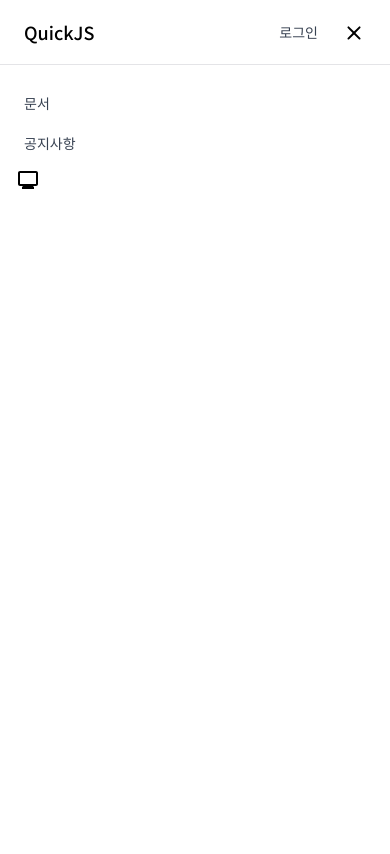
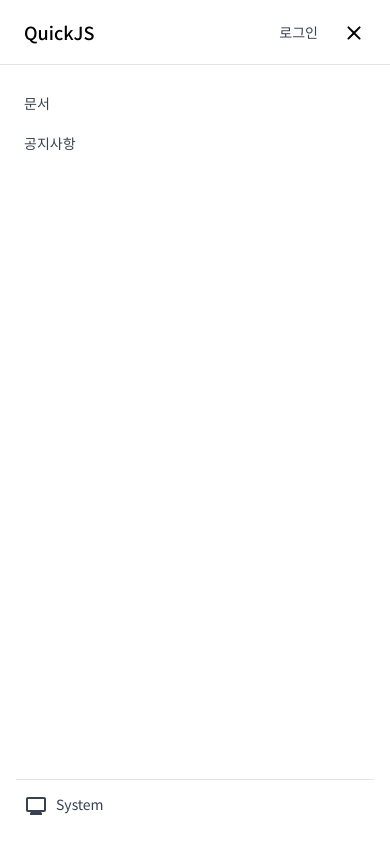
Before and after one commit to fjdkslvn/quick-js, a Next.js app: page / in a window 390 px wide. Both pictures are taken after a click on the icon 354 px from the left and 33 px from the top of the page. Shown: the top 854 px of the page. Built offline with nearby package versions, Linux system fonts and the light colour scheme; no server answers; the database is empty.

Commit message:
feat : Add dark mode mobile style

```diff
--- a/src/components/navbar/index.tsx
+++ b/src/components/navbar/index.tsx
@@ -56,7 +56,7 @@ const Navbar: React.FC<{ sideMenuList:SideMenu[] }> = ({ sideMenuList }) => {
         </div>
       </nav>
       {toggle &&
-        <div className="block fixed top-16 px-4 py-4 pb-24 bg-backColor border-t border-zinc-200 w-full h-screen md:hidden dark:bg-backDarkColor dark:border-zinc-700">
+        <div className="flex flex-col justify-between fixed top-16 px-4 pt-4 pb-20 bg-backColor border-t border-zinc-200 w-full h-screen md:hidden dark:bg-backDarkColor dark:border-zinc-700">
           <div>
             <Link className="text-sm pl-2 h-9 my-1 flex items-center rounded text-gray-700 hover:text-gray-900 dark:text-gray-300 dark:hover:text-gray-100 hover:bg-gray-100 dark:hover:bg-neutral-800" href="/docs/string" onClick={handleToggle}>문서</Link>
             <Link className="text-sm pl-2 h-9 my-1 flex items-center rounded text-gray-700 hover:text-gray-900 dark:text-gray-300 dark:hover:text-gray-100 hover:bg-gray-100 dark:hover:bg-neutral-800" href="/notice" onClick={handleToggle}>공지사항</Link>
--- a/src/components/themeSeletor/index.tsx
+++ b/src/components/themeSeletor/index.tsx
@@ -44,6 +44,7 @@ const ThemeSelector: React.FC = () => {
 
   return (
     <div className="relative">
+      <div className="invisible-mobile">
         <div className="mr-6 cursor-pointer" onClick={themeShowToggle}>
           {themeState === 'light'
             ? <LightModeOutlinedIcon id="theme_light"/>
@@ -52,7 +53,7 @@ const ThemeSelector: React.FC = () => {
             : <MonitorIcon id="theme_system"/>}
         </div>
         {themeToggle &&
-          <div ref={themeSelectorRef} className="absolute top-16 right-0 w-28 bg-white shadow-lg py-1 rounded-md border-solid border border-gray-300 text-gray-900 font-medium text-sm dark:text-gray-100 dark:bg-backDarkColor">
+          <div ref={themeSelectorRef} className="absolute top-16 right-2 w-28 bg-white shadow-lg py-1 rounded-md border-solid border border-gray-300 text-gray-900 font-medium text-sm dark:text-gray-100 dark:bg-backDarkColor">
             <div className={["flex flex-row cursor-pointer px-3 py-1 hover:bg-gray-100 dark:hover:bg-zinc-800", theme === 'light' && "text-blue-500"].join(' ')} onClick={() => handleChange('light')}>
               <LightModeOutlinedIcon className={[theme === 'light'?"text-blue-500":"text-gray-400", "w-5 mr-2"].join(' ')}/>
               Light
@@ -67,6 +68,33 @@ const ThemeSelector: React.FC = () => {
             </div>
           </div>
         }
+      </div>
+      <div className="visible-mobile border-t border-zinc-200 pt-1">
+        <div className="cursor-pointer text-sm pl-2 h-9 my-1 flex items-center rounded text-gray-700 hover:text-gray-900 dark:text-gray-300 dark:hover:text-gray-100 hover:bg-gray-100 dark:hover:bg-neutral-800" onClick={themeShowToggle}>
+          {themeState === 'light'
+            ? <div className="flex"><LightModeOutlinedIcon id="theme_light" className="mr-2"/>Light</div>
+            : themeState === 'dark'
+            ? <div className="flex"><BedtimeOutlinedIcon id="theme_dark" className="mr-2"/>Dark</div>
+            : <div className="flex"><MonitorIcon id="theme_system" className="mr-2"/>System</div>}
+        </div>
+
+        {themeToggle &&
+          <div ref={themeSelectorRef} className="w-full absolute bottom-14 w-28 bg-white shadow-lg py-1 rounded-md border-solid border border-gray-300 text-gray-900 font-medium text-sm dark:text-gray-100 dark:bg-backDarkColor">
+            <div className={["flex flex-row cursor-pointer px-3 py-1 hover:bg-gray-100 dark:hover:bg-zinc-800", theme === 'light' && "text-blue-500"].join(' ')} onClick={() => handleChange('light')}>
+              <LightModeOutlinedIcon className={[theme === 'light'?"text-blue-500":"text-gray-400", "w-5 mr-2"].join(' ')}/>
+              Light
+            </div>
+            <div className={["flex flex-row cursor-pointer px-3 py-1 hover:bg-gray-100 dark:hover:bg-zinc-800", theme === 'dark' && "text-blue-500"].join(' ')} onClick={() => handleChange('dark')}>
+              <BedtimeOutlinedIcon className={[theme === 'dark'?"text-blue-500":"text-gray-400", "w-5 mr-2"].join(' ')}/>
+              Dark
+            </div>
+            <div className={["flex flex-row cursor-pointer px-3 py-1 hover:bg-gray-100 dark:hover:bg-zinc-800", theme === 'system' && "text-blue-500"].join(' ')} onClick={() => handleChange('system')}>
+              <MonitorIcon className={[theme === 'system'?"text-blue-500":"text-gray-400", "w-5 mr-2"].join(' ')}/>
+              System
+            </div>
+          </div>
+        }
+      </div>
     </div>
   );
 };
```
